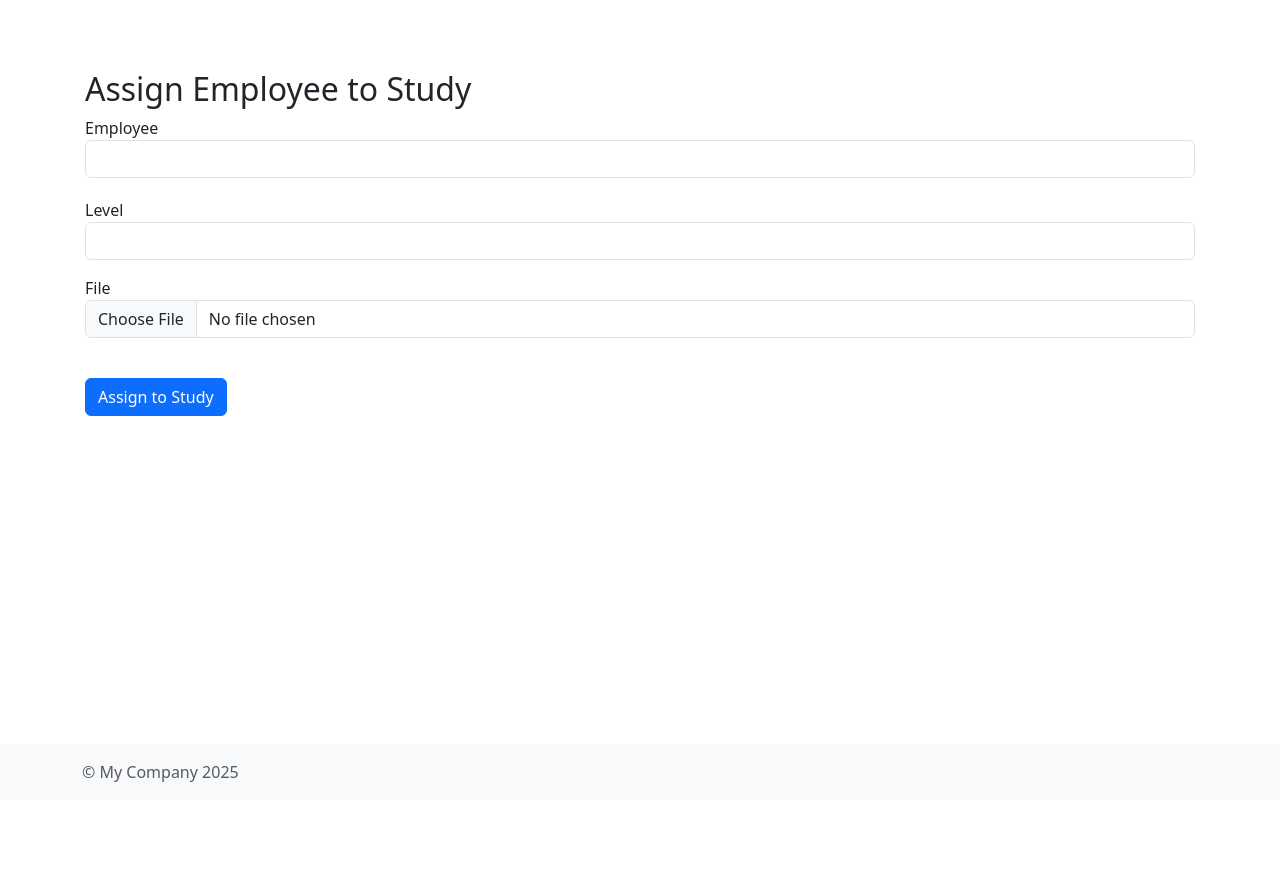
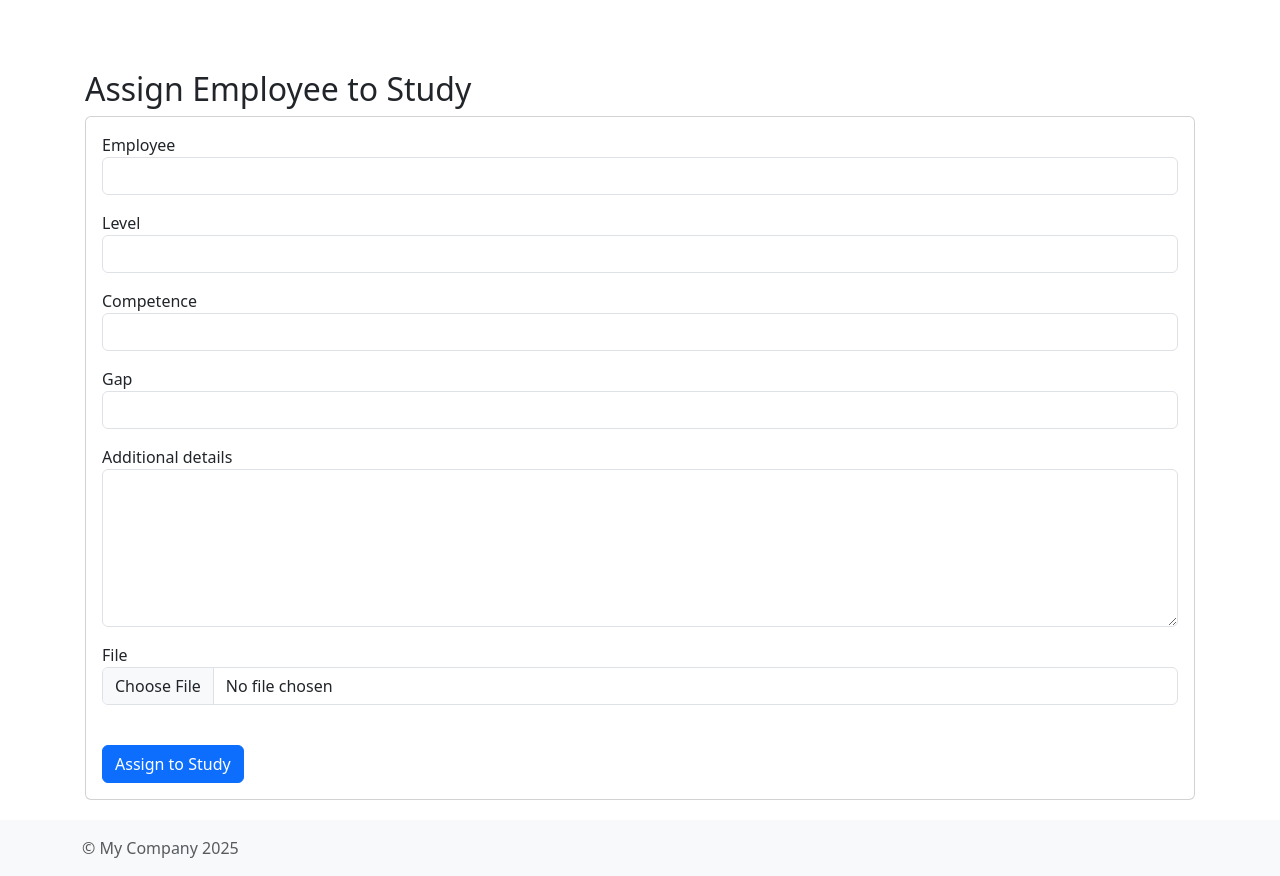
Before and after one commit to Normankita/solution-tna, a Yii app: template views/study-assignment/index.php in a window 1280 px wide. Before the commit the page ends 782 px from the top, so only its background shows below. Run offline with PHP 8.4 and a stand-in for Yii, Linux system fonts and the light colour scheme; the template is opened without the code that fills it, so the values that code supplies are empty; form fields are guessed from the names that the template uses; some libraries are stand-ins or nearby versions.

Commit message:
I'm going to implement and fix the functionality of the assignment form.

```diff
--- a/controllers/StudyAssignmentController.php
+++ b/controllers/StudyAssignmentController.php
@@ -62,10 +62,12 @@ class StudyAssignmentController extends Controller
             return ['error' => 'Employee not found'];
         }
 
+        $latestEducation = $employee->getLatestEducation()->one();
+
         return $this->asJson([
             'name' => $employee->name,
-            'current_education' => $employee->educationLevel->name ?? 'N/A',
-            'skills' => $employee->skills ?? 'None',
+            'current_education' => $latestEducation ? $latestEducation->level->name : 'N/A',
+            'skills' => $employee->skills ?? 'None', // Assuming a 'skills' attribute exists
             'next_recommendation' => 'Masters in Data Science', // or dynamic logic
         ]);
     }
--- a/models/StudyAssignment.php
+++ b/models/StudyAssignment.php
@@ -36,10 +36,12 @@ class StudyAssignment extends ActiveRecord
     public function rules()
     {
         return [
-            [['employee_id', 'level_id', 'staff_id'], 'required'],
+            [['employee_id', 'level_id', 'staff_id', 'competence', 'gap'], 'required'],
             [['employee_id', 'level_id', 'staff_id', 'approved_by'], 'integer'],
             [['date_assigned'], 'safe'],
             [['status'], 'string', 'max' => 20],
+            [['competence', 'gap'], 'string', 'max' => 255],
+            [['additional_details'], 'string'],
             [['file_path'], 'string', 'max' => 255],
             [['file'], 'file', 'skipOnEmpty' => true, 'extensions' => 'pdf,doc,docx'],
         ];
--- a/views/study-assignment/index.php
+++ b/views/study-assignment/index.php
@@ -21,6 +21,8 @@ $this->title = 'Assign Employee to Study';
     </div>
 <?php endif; ?>
 
+<div class="card">
+    <div class="card-body">
         <?php $form = ActiveForm::begin([
             'action' => ['study-assignment/assign'],
             'method' => 'post',
@@ -32,12 +34,19 @@ $this->title = 'Assign Employee to Study';
             ['prompt' => 'Select Employee', 'id' => 'employee-dropdown']
         ) ?>
 
-<div id="employee-details" style="margin-top: 20px;"></div>
+        <div id="employee-details" style="margin-top: 20px; padding: 20px; border: 1px solid #ddd; border-radius: 5px; display: none;"></div>
+
 
         <?= $form->field($model, 'level_id')->dropDownList(
             ArrayHelper::map($educationLevels, 'id', 'name'),
             ['prompt' => 'Select Next Education Level']
         ) ?>
+
+        <?= $form->field($model, 'competence')->textInput(['maxlength' => true]) ?>
+
+        <?= $form->field($model, 'gap')->textInput(['maxlength' => true]) ?>
+
+        <?= $form->field($model, 'additional_details')->textarea(['rows' => 6]) ?>
 
         <?= $form->field($model, 'file')->fileInput() ?>
 
@@ -45,6 +54,8 @@ $this->title = 'Assign Employee to Study';
         <?= Html::submitButton('Assign to Study', ['class' => 'btn btn-primary']) ?>
 
         <?php ActiveForm::end(); ?>
+    </div>
+</div>
 
 <script>
 $('#employee-dropdown').on('change', function() {
@@ -63,7 +74,7 @@ $('#employee-dropdown').on('change', function() {
                 return;
             }
 
-            $('#employee-details').html(`
+            $('#employee-details').show().html(`
                 <div class="card mt-3">
                     <div class="card-body">
                         <h4>Employee Details</h4>
```
Also changed, not shown: migrations/m250713_204904_add_new_fields_to_study_assignment_and_employee_tables.php (added, +31 -0 lines), models/Employee.php (+5 -2 lines). Lines whose indentation alone changed are shown as unchanged.
